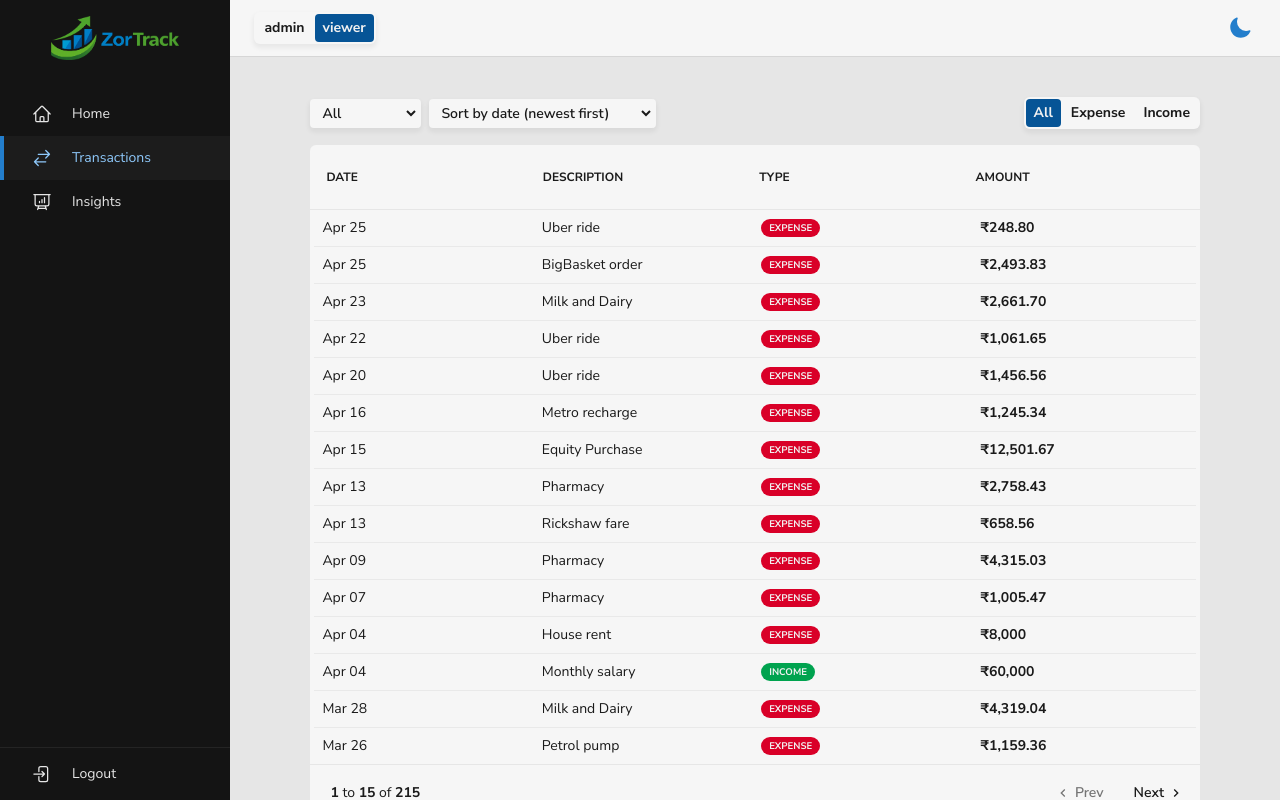
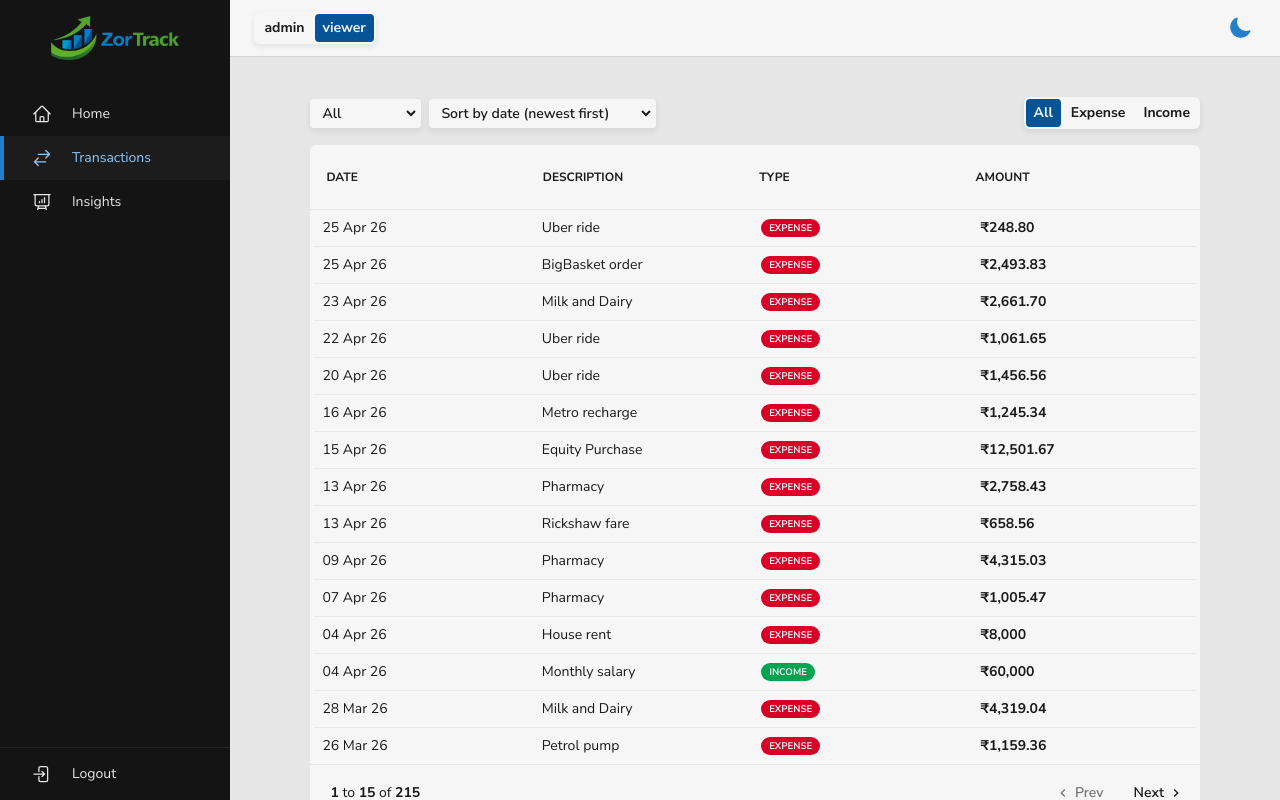
Before and after one commit to rishikesh-negi/fintracker-dashboard, a React (Vite) app: page /transactions in a window 1280 px wide. Built offline with nearby package versions, Linux system fonts and the light colour scheme.

Commit message:
Added year to displayed transaction dates

```diff
--- a/src/components/TransactionRow.tsx
+++ b/src/components/TransactionRow.tsx
@@ -16,7 +16,7 @@ export default function TransactionRow({ transaction, columns, ...props }: Recen
     <li
       {...props}
       className={`grid w-full ${columns} gap-3 items-center text-xs xl:text-sm px-2 py-2`}>
-      <span>{format(date, "MMM dd")}</span>
+      <span>{format(date, "dd MMM yy")}</span>
       <span>{description}</span>
       <Tag
         text={transactionType}
```
